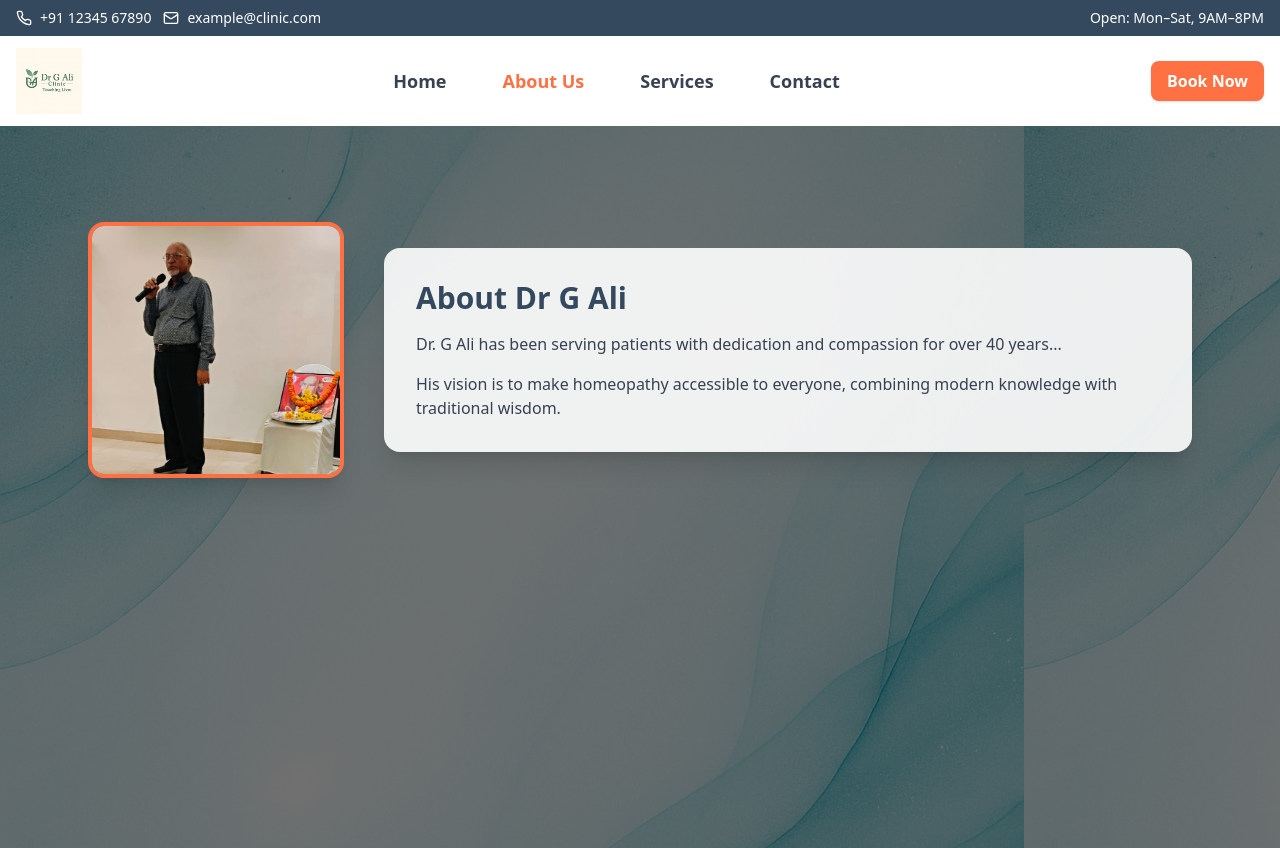
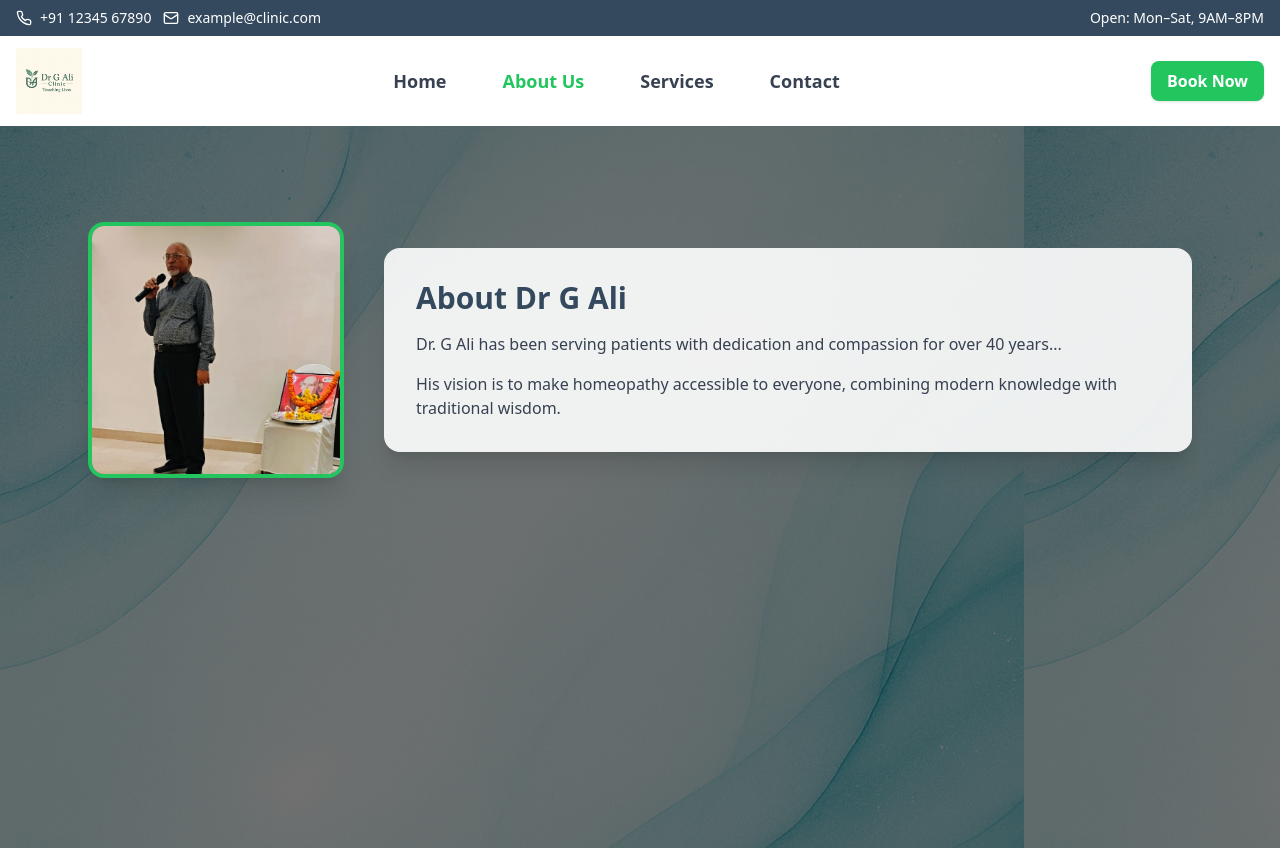
Before and after one commit to sal2306/clinic-website, a Next.js app: page /about in a window 1280 px wide. Shown: the top 848 px of the page. Built offline with nearby package versions, Linux system fonts and the light colour scheme.

Commit message:
update hero banner

```diff
--- a/app/page.js
+++ b/app/page.js
@@ -31,12 +31,14 @@ export default function Home() {
         style={{ backgroundImage: "url('/images/backgrounds/bg-hero.jpg')" }}
       >
         {/* Gradient overlay */}
-          {/* Clinic Name */}
+        <div className="absolute inset-0 bg-gradient-to-r from-black/70 via-black/40 to-black/70"></div>
+
+        <div className="relative z-10 max-w-3xl mx-auto px-6">
+          {/* Clinic Name with underline */}
           <div className="mb-4">
             <h2 className="text-2xl md:text-3xl lg:text-4xl font-extrabold text-white">
               Dr G Ali Clinic
             </h2>
-            {/* Accent underline */}
             <div className="mt-2 w-20 h-1 bg-accent mx-auto rounded-full"></div>
           </div>
 
@@ -50,7 +52,7 @@ export default function Home() {
             Trusted Homeopathy Treatments for Chronic & Acute Conditions
           </p>
 
-
+          {/* CTA Buttons */}
           <div className="flex flex-col sm:flex-row items-center justify-center gap-3">
             <a
               href="tel:+911234567890"
@@ -93,7 +95,7 @@ export default function Home() {
       <section className="py-12 md:py-16 bg-white">
         <div className="max-w-6xl mx-auto px-6">
           <h2 className="text-2xl md:text-3xl font-bold text-center text-primary mb-6">
-            Social Events & Community Outreach
+            Moments from Our Clinic
           </h2>
           <Carousel />
         </div>
--- a/tailwind.config.js
+++ b/tailwind.config.js
@@ -8,7 +8,7 @@ module.exports = {
     extend: {
       colors: {
         primary: '#34495e',  // calm professional blue
-        accent: '#ff7043',   // coral accent
+        accent: '#22c55e',   // coral accent
         subtle: '#f3f7fb'
       }
     }
```
